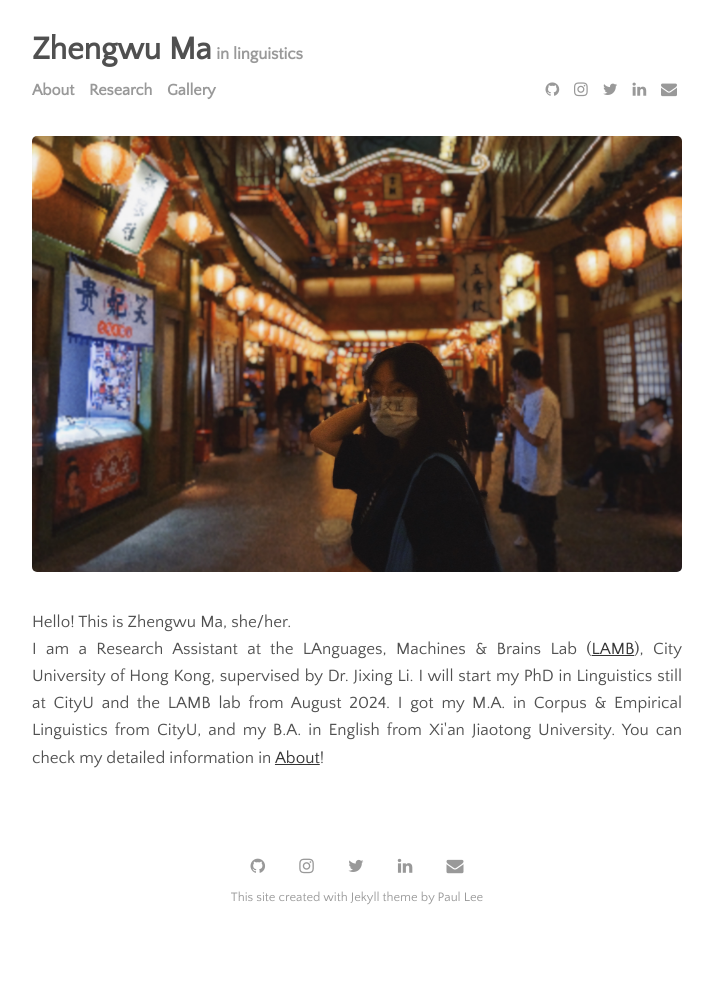
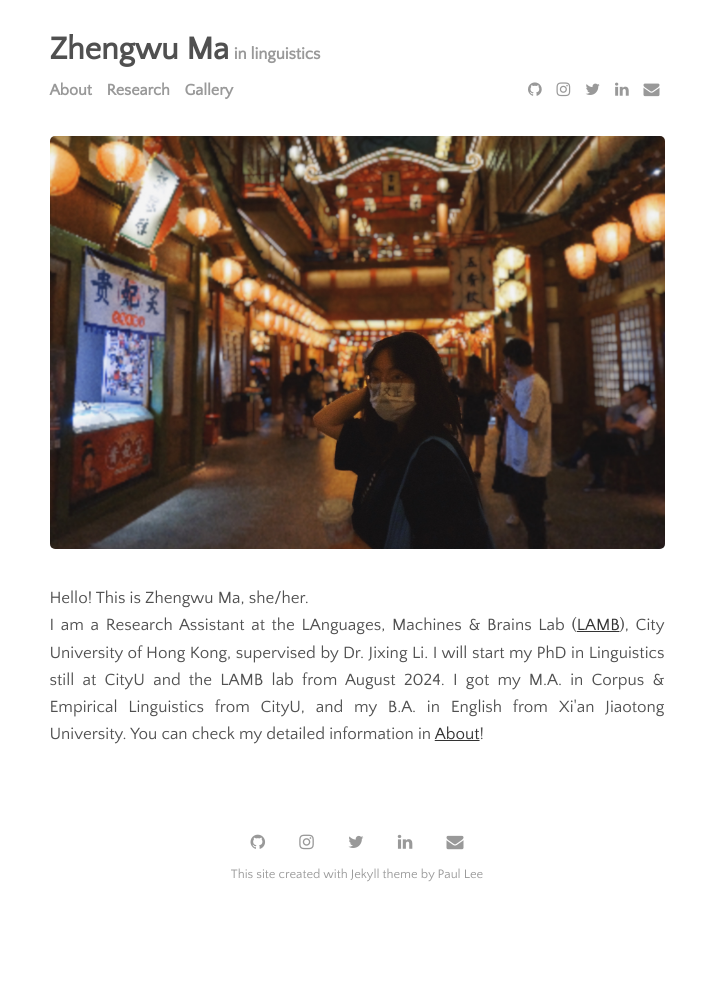
Before and after one commit to zhengwuma/zhengwuma.github.io, a Jekyll site: the page built from index.html, in a window 1280 px wide. Shown: the whole page, without its empty margins (283-996 px from the left). Built offline with Jekyll 4.4.1, drawn with Linux system fonts in a browser that asks for light colours; the list of posts is cut into pages by our own code; after the commit the page ends 968 px from its top, so only the background shows below that.

Commit message:
Update _default.scss

```diff
--- a/_sass/_default.scss
+++ b/_sass/_default.scss
@@ -5,7 +5,7 @@
 .container {
   margin-left: auto;
   margin-right: auto;
-  width: 650px;
+  width: 615px;
 }
 
 .content-container {
```
